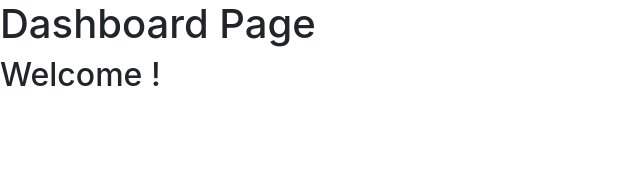
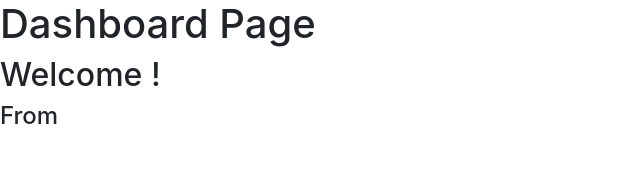
Before and after one commit to jlato89/eve-toolbelt, a React (Create React App) app in the folder client/: page /dashboard in a window 1280 px wide. Shown: the top 192 px of the page, without its empty margins (0-640 px from the left). Built offline with nearby package versions, Linux system fonts and the light colour scheme; no server answers; the HTML template or start-up script is replaced by a standard one.

Commit message:
got test json working

```diff
--- a/client/src/components/Dashboard.js
+++ b/client/src/components/Dashboard.js
@@ -4,18 +4,18 @@ export class Dashboard extends Component {
    constructor() {
       super();
       this.state = {
-         user: [],
-         tokens: []
+         user: {},
+         tokens: {}
       }
    }
    componentDidMount() {
-      fetch('/user', {mode: 'cors'})
+      fetch('/api/user', {mode: 'cors'})
          .then(res => {
-            console.log(res);
+            console.log('DASHBOARD: ',res);
             return res.json();
          })
          .then(user => {
-            console.log(user);
+            console.log('DASHBOARD: ',user);
             this.setState({ user });
          });
    }
@@ -24,7 +24,8 @@ export class Dashboard extends Component {
       return (
          <>
             <h1>Dashboard Page</h1>
-            <h2>Welcome {this.state.user.CharacterName}!</h2>
+            <h2>Welcome {this.state.user.name}!</h2>
+            <h4>From {this.state.user.location}</h4>
          </>
       );
    }
```
